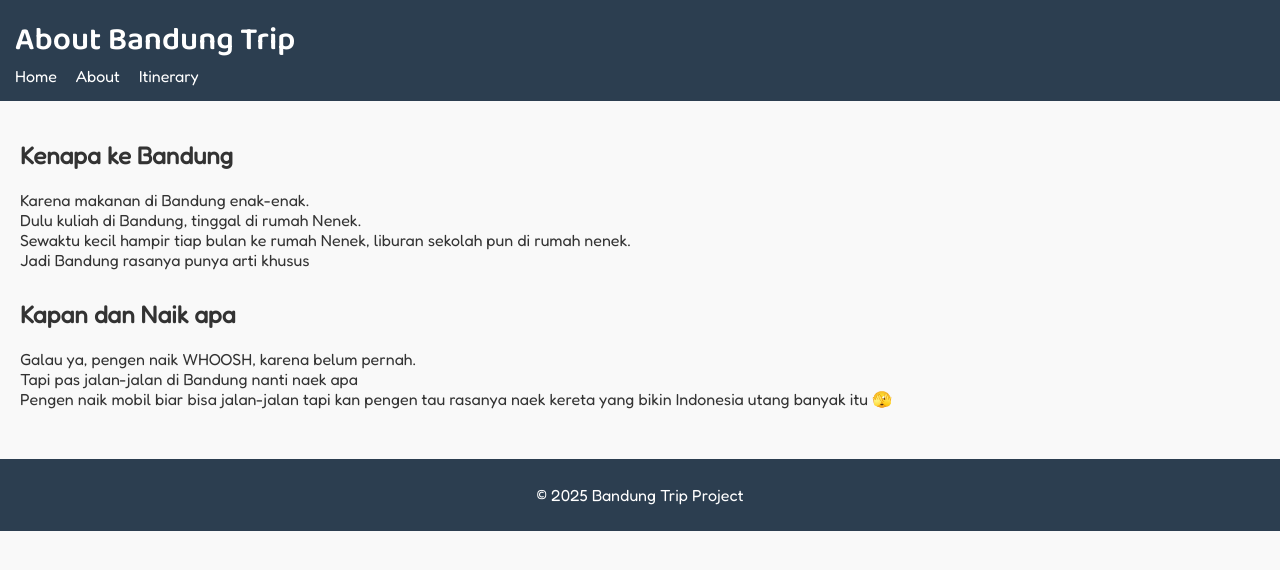
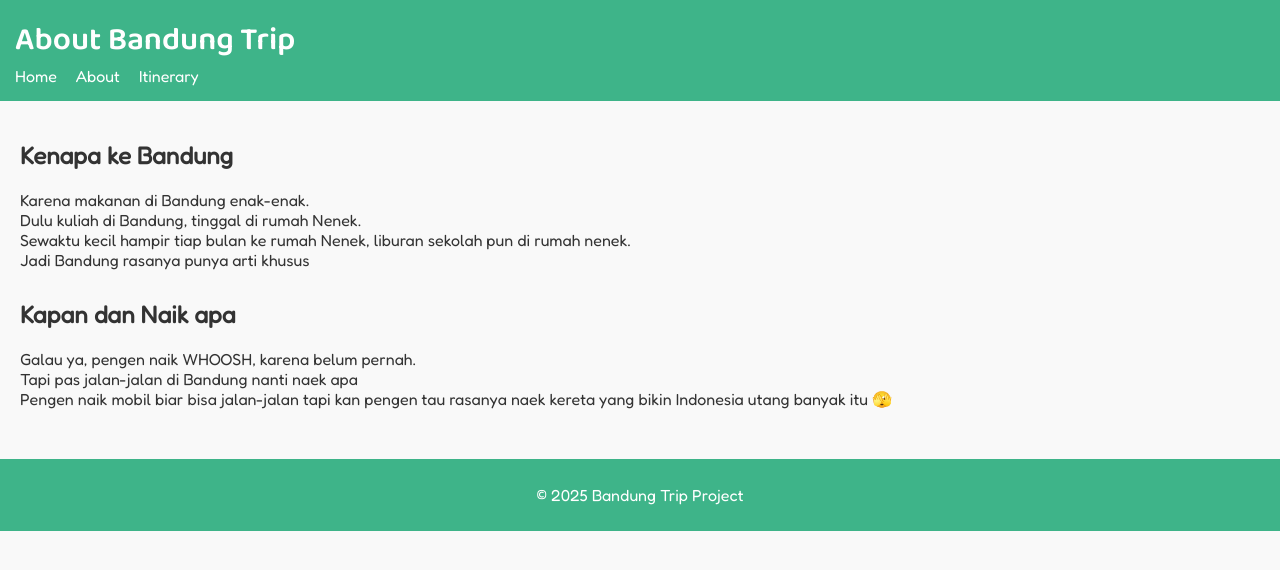
Before and after one commit to liaro25/BandungTrip, a plain HTML site: page about.html in a window 1280 px wide. Drawn offline with Linux system fonts and the light colour scheme.

Commit message:
Change color in about.html and itinerary.html

```diff
--- a/about.html
+++ b/about.html
@@ -14,7 +14,7 @@
       color: #333;
     }
     header {
-      background: #2c3e50;
+      background: #3EB489;
       color: white;
       padding: 15px;
     }
@@ -37,7 +37,7 @@
       margin-bottom: 30px;
     }
     footer {
-      background: #2c3e50;
+      background: #3EB489;
       color: white;
       text-align: center;
       padding: 10px;
```
Also changed, not shown: itinerary.html (+2 -2 lines).
